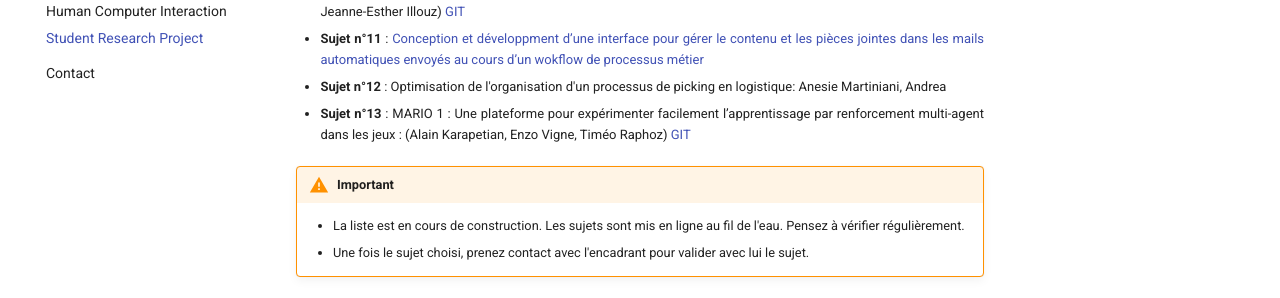
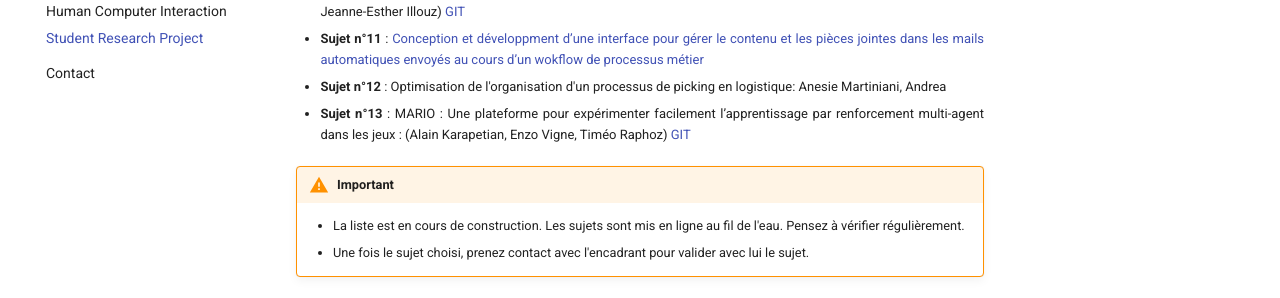
Before and after one commit to pellierd/homepage, an MkDocs documentation site: the page built from docs/teaching/srp.md, in a window 1280 px wide and 900 px high, scrolled down 1233 px. Shown: the part 398-696 px from the top of the window. Built offline with MkDocs 1.6.1 and Material for MkDocs 9.7.7, drawn with Linux system fonts in a browser that asks for light colours.

Commit message:
modif ter

```diff
--- a/docs/teaching/srp.md
+++ b/docs/teaching/srp.md
@@ -50,7 +50,7 @@
 Jeanne-Esther Illouz) [GIT](https://github.com/GatienCaillet/TER_CAILLET_ILLOUZ)
 - **Sujet n°11** : [Conception et développment d’une interface pour gérer le contenu et les pièces jointes dans les mails automatiques envoyés au cours d’un  wokflow de processus métier](srp/Sujet_11_2025.pdf)
 - **Sujet n°12** : Optimisation de l'organisation d'un processus de picking en logistique: Anesie Martiniani, Andrea
-- **Sujet n°13** : MARIO 1 : Une plateforme pour expérimenter facilement l’apprentissage par renforcement multi-agent dans les jeux : (Alain Karapetian, Enzo Vigne, Timéo Raphoz)  [GIT](https://github.com/alkalain/MARL-RL-GUI.git)
+- **Sujet n°13** : MARIO : Une plateforme pour expérimenter facilement l’apprentissage par renforcement multi-agent dans les jeux : (Alain Karapetian, Enzo Vigne, Timéo Raphoz)  [GIT](https://github.com/alkalain/MARL-RL-GUI.git)
 
 
 !!! warning "Important"
```
